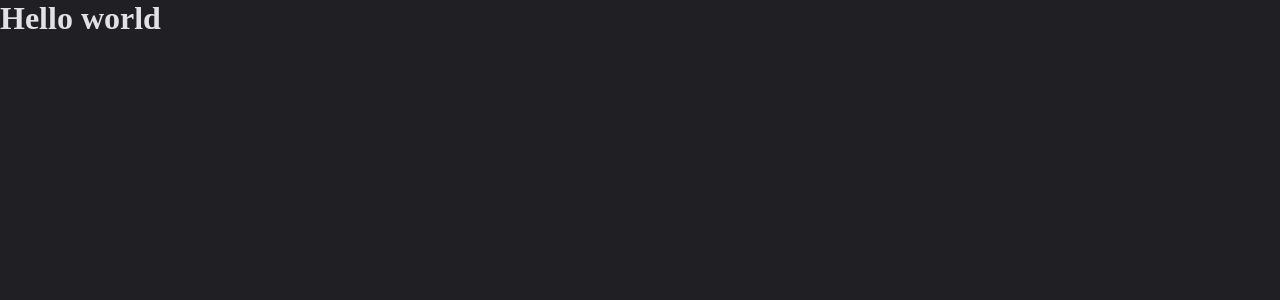
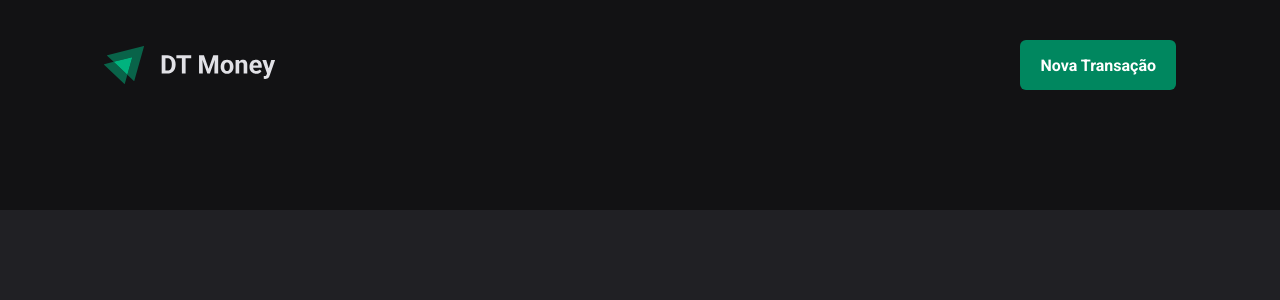
Before and after one commit to marcoscode404/dtmoneyIgnite03, a React (Vite) app in the folder 03-dt-money/: page / in a window 1280 px wide. Shown: the top 300 px of the page. Built offline with nearby package versions, Linux system fonts and the light colour scheme.

Commit message:
estilizando o header da aplicação

```diff
--- a/03-dt-money/package.json
+++ b/03-dt-money/package.json
@@ -14,10 +14,12 @@
     "styled-components": "^5.3.6"
   },
   "devDependencies": {
+    "@rocketseat/eslint-config": "^1.1.3",
     "@types/react": "^18.0.17",
     "@types/react-dom": "^18.0.6",
     "@types/styled-components": "^5.1.26",
     "@vitejs/plugin-react": "^2.1.0",
+    "eslint": "^8.24.0",
     "typescript": "^4.6.4",
     "vite": "^3.1.0"
   }
--- a/03-dt-money/src/App.tsx
+++ b/03-dt-money/src/App.tsx
@@ -1,13 +1,14 @@
-import { ThemeProvider } from "styled-components";
-import { GlobalStyle } from "./styles/global";
-import { defaultTheme } from "./styles/themes/default";
+import { ThemeProvider } from 'styled-components'
+import { Transactions } from './pages/Transactions'
+import { GlobalStyle } from './styles/global'
+import { defaultTheme } from './styles/themes/default'
 
 export function App() {
-
   return (
     <ThemeProvider theme={defaultTheme}>
       <GlobalStyle />
-      <h1>Hello world</h1>
+
+      <Transactions />
     </ThemeProvider>
   )
 }
--- /dev/null
+++ b/03-dt-money/src/components/Header/index.tsx
@@ -0,0 +1,16 @@
+import { HeaderContainer, HeaderContent, NewTransactionButton } from './styles'
+
+// logo
+import logoImg from '../../assets/logo.svg'
+
+export function Header() {
+  return (
+    <HeaderContainer>
+      <HeaderContent>
+        <img src={logoImg} alt="" />
+
+        <NewTransactionButton>Nova Transação</NewTransactionButton>
+      </HeaderContent>
+    </HeaderContainer>
+  )
+}
--- /dev/null
+++ b/03-dt-money/src/components/Header/styles.ts
@@ -0,0 +1,34 @@
+import styled from 'styled-components'
+
+export const HeaderContainer = styled.header`
+  background: ${(props) => props.theme['gray-900']};
+  padding: 2.5rem 0 7.5rem;
+`
+// para limitar o tamanho maximo do conteudo do header
+export const HeaderContent = styled.div`
+  width: 100%;
+  max-width: 1120px;
+  margin: 0 auto;
+  padding: 0 1.5rem;
+
+  display: flex;
+  justify-content: space-between;
+  align-items: center;
+`
+
+// estilizando o botão de nova transação
+export const NewTransactionButton = styled.button`
+  height: 50px;
+  border: 0;
+  background: ${(props) => props.theme['green-500']};
+  color: ${(props) => props.theme.white};
+  font-weight: bold;
+  padding: 0 1.25rem;
+  border-radius: 6px;
+  cursor: pointer;
+
+  &:hover {
+    background: ${(props) => props.theme['green-700']};
+    transition: background-color 0.2s;
+  }
+`
--- /dev/null
+++ b/03-dt-money/src/pages/Transactions/index.tsx
@@ -0,0 +1,9 @@
+import { Header } from '../../components/Header'
+
+export function Transactions() {
+  return (
+    <div>
+      <Header />
+    </div>
+  )
+}
```
Also changed, not shown: 03-dt-money/.eslintrc.json (added), 03-dt-money/src/assets/logo.svg (added), 03-dt-money/src/pages/Transactions/styles.ts (added), 1 other file (tests, documents, lock files or other folders).
